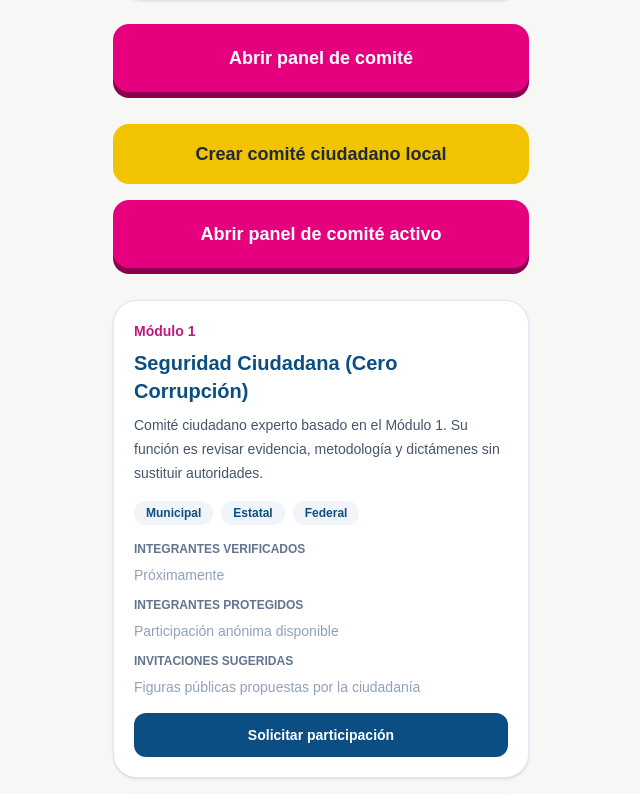
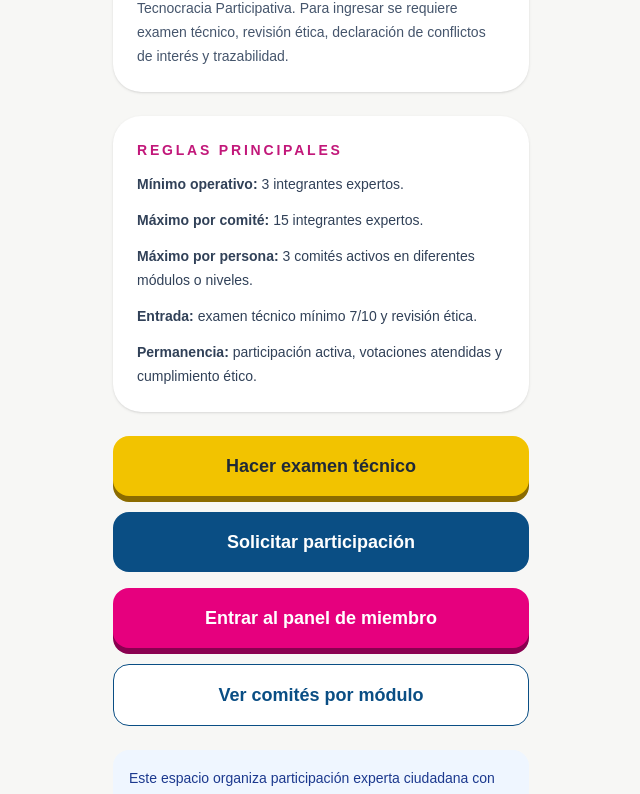
Before and after one commit to TecnocraciaParticipativaMexico/Plataforma, a Next.js app in the folder web/: page /comites in a window 1280 px wide. Shown: the part 422-1216 px from the top of the page, without its empty margins (319-959 px from the left). Built offline with nearby package versions, Linux system fonts and the light colour scheme.

Commit message:
refactor: reorganizar pagina principal de comites expertos

```diff
--- a/web/app/comites/page.tsx
+++ b/web/app/comites/page.tsx
@@ -1,10 +1,6 @@
 "use client";
 
 import Link from "next/link";
-
-import { modulosTecnocracia } from "../lib/modulosTecnocracia";
-
-const modulos = modulosTecnocracia;
 
 export default function ComitesPage() {
   return (
@@ -14,109 +10,97 @@ export default function ComitesPage() {
           ← Volver al inicio
         </Link>
 
-        <h1 className="mb-2 text-3xl font-bold">Comités ciudadanos</h1>
+        <h1 className="mb-2 text-3xl font-bold">
+          Comités ciudadanos expertos
+        </h1>
 
         <p className="mb-6 text-sm leading-6 text-slate-600">
-Los comités están integrados por ciudadanos expertos con experiencia verificable.
-No sustituyen autoridades, no sancionan y pueden participar con identidad pública,
-protegida o colectiva según el nivel de riesgo y revisión ética.
+          Los comités están integrados por ciudadanos expertos con experiencia
+          verificable. No sustituyen autoridades, no sancionan y pueden
+          participar con identidad pública, protegida o colectiva según el nivel
+          de riesgo y revisión ética.
         </p>
 
         <section className="mb-6 rounded-[28px] bg-white p-6 shadow-sm">
           <div className="mb-3 text-sm font-semibold uppercase tracking-[0.2em] text-[#C2187A]">
-            Fase inicial
+            Modelo de participación
           </div>
 
           <h2 className="mb-3 text-2xl font-bold">
-            Participación experta protegida
+            Expertos legitimados y auditables
           </h2>
 
           <p className="text-sm leading-6 text-slate-600">
-            En esta primera versión mostramos la estructura de comités. Después
-            se agregará revisión ciudadana y panel de comité.
+            Cada comité se basa en uno de los 30 módulos de Tecnocracia
+            Participativa. Para ingresar se requiere examen técnico, revisión
+            ética, declaración de conflictos de interés y trazabilidad.
           </p>
         </section>
 
+        <section className="mb-6 rounded-[28px] bg-white p-6 shadow-sm">
+          <div className="mb-3 text-sm font-semibold uppercase tracking-[0.2em] text-[#C2187A]">
+            Reglas principales
+          </div>
+
+          <div className="space-y-3 text-sm leading-6 text-slate-700">
+            <p>
+              <strong>Mínimo operativo:</strong> 3 integrantes expertos.
+            </p>
+
+            <p>
+              <strong>Máximo por comité:</strong> 15 integrantes expertos.
+            </p>
+
+            <p>
+              <strong>Máximo por persona:</strong> 3 comités activos en
+              diferentes módulos o niveles.
+            </p>
+
+            <p>
+              <strong>Entrada:</strong> examen técnico mínimo 7/10 y revisión
+              ética.
+            </p>
+
+            <p>
+              <strong>Permanencia:</strong> participación activa, votaciones
+              atendidas y cumplimiento ético.
+            </p>
+          </div>
+        </section>
+
+        <div className="grid gap-4">
           <Link
-  href="/comites/panel"
-  className="mb-8 mt-6 block rounded-2xl bg-[#E6007E] px-5 py-5 text-center text-lg font-extrabold text-white shadow-[0_6px_0_0_#8A0050]"
+            href="/comites/examen"
+            className="block rounded-2xl bg-[#F2C300] px-5 py-4 text-center text-lg font-bold text-[#1F2937] shadow-[0_6px_0_0_#8B6B00]"
           >
-  Abrir panel de comité
+            Hacer examen técnico
           </Link>
 
           <Link
-  href="/comites/crear"
-  className="mb-4 mt-6 block rounded-2xl bg-[#F2C300] px-5 py-4 text-center text-lg font-bold text-[#1F2937]"
+            href="/comites/solicitar"
+            className="block rounded-2xl bg-[#0A4E84] px-5 py-4 text-center text-lg font-bold text-white"
           >
-  Crear comité ciudadano local
+            Solicitar participación
           </Link>
 
           <Link
             href="/comites/panel"
-  className="mb-8 block rounded-2xl bg-[#E6007E] px-5 py-5 text-center text-lg font-extrabold text-white shadow-[0_6px_0_0_#8A0050]"
+            className="block rounded-2xl bg-[#E6007E] px-5 py-4 text-center text-lg font-extrabold text-white shadow-[0_6px_0_0_#8A0050]"
           >
-  Abrir panel de comité activo
+            Entrar al panel de miembro
           </Link>
 
-        <section className="space-y-4">
-          {modulos.map((modulo) => (
-            <div
-              key={modulo.id}
-              className="rounded-[24px] border border-slate-200 bg-white p-5 shadow-sm"
+          <Link
+            href="/comites/modulos"
+            className="block rounded-2xl border border-[#0A4E84] bg-white px-5 py-4 text-center text-lg font-bold text-[#0A4E84]"
           >
-              <div className="mb-2 text-sm font-bold text-[#C2187A]">
-                Módulo {modulo.id}
+            Ver comités por módulo
+          </Link>
         </div>
 
-              <h3 className="mb-2 text-xl font-bold text-[#0A4E84]">
-                {modulo.nombre}
-              </h3>
-
-              <p className="mb-4 text-sm leading-6 text-slate-600">
-  Comité ciudadano experto basado en el Módulo {modulo.id}. Su función es revisar evidencia,
-  metodología y dictámenes sin sustituir autoridades.
-</p>
-
-              <div className="mb-4 flex flex-wrap gap-2">
-                <span className="rounded-full bg-slate-100 px-3 py-1 text-xs font-semibold">Municipal</span>
-                <span className="rounded-full bg-slate-100 px-3 py-1 text-xs font-semibold">Estatal</span>
-                <span className="rounded-full bg-slate-100 px-3 py-1 text-xs font-semibold">Federal</span>
-              </div>
-
-              <div className="mb-4 space-y-2">
-                <div className="text-xs font-bold text-slate-500 uppercase">
-                  Integrantes verificados
-                </div>
-                <div className="text-sm text-slate-400">Próximamente</div>
-
-                <div className="mt-3 text-xs font-bold text-slate-500 uppercase">
-                  Integrantes protegidos
-                </div>
-                <div className="text-sm text-slate-400">
-                  Participación anónima disponible
-                </div>
-
-                <div className="mt-3 text-xs font-bold text-slate-500 uppercase">
-                  Invitaciones sugeridas
-                </div>
-                <div className="text-sm text-slate-400">
-                  Figuras públicas propuestas por la ciudadanía
-                </div>
-              </div>
-
-              <Link
-                href="/comites/solicitar"
-                className="block w-full rounded-xl bg-[#0A4E84] px-4 py-3 text-center text-sm font-semibold text-white"
-              >
-                Solicitar participación
-              </Link>
-            </div>
-          ))}
-        </section>
-
         <div className="mt-6 rounded-2xl bg-blue-50 p-4 text-sm leading-6 text-blue-900">
-Próximo bloque: fortalecer la solicitud de expertos con revisión ética,
-conflictos de interés, nivel de visibilidad y límites máximos por comité.
+          Este espacio organiza participación experta ciudadana con límites,
+          revisión ética, trazabilidad y reglas anti-captura.
         </div>
       </div>
     </main>
```
Lines whose indentation alone changed are shown as unchanged.
